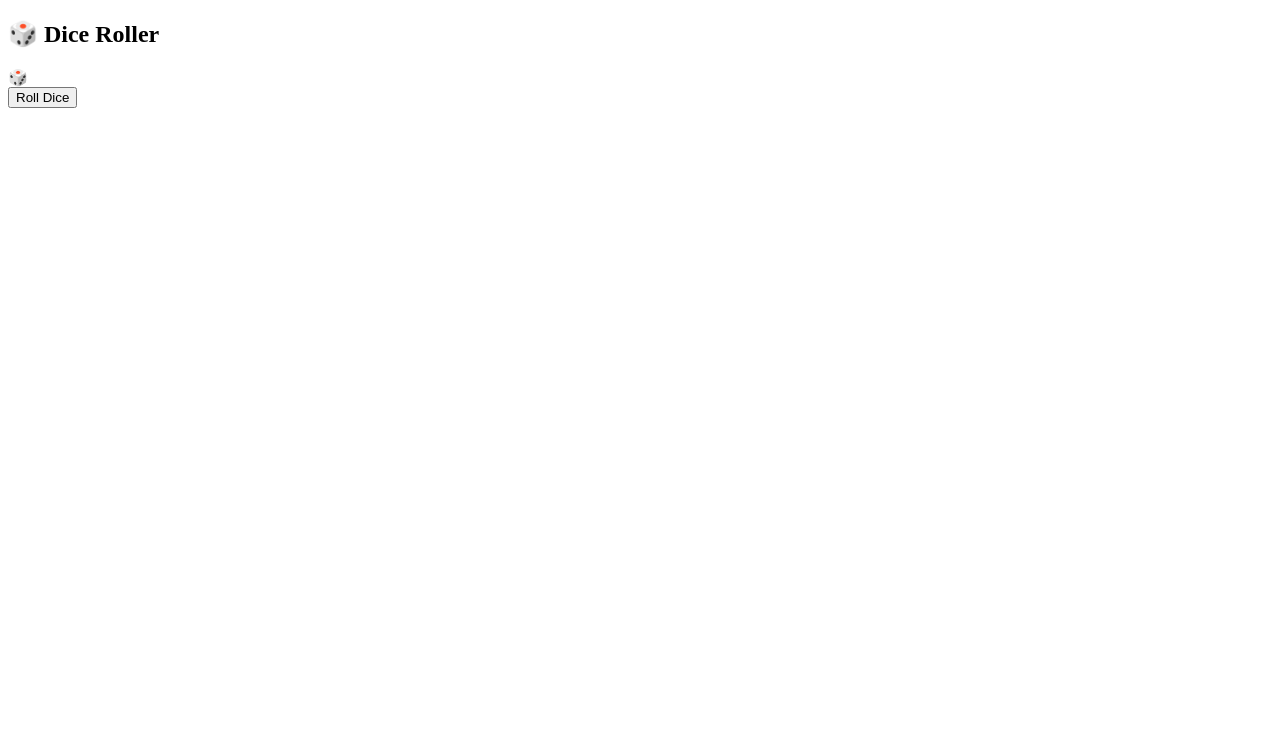
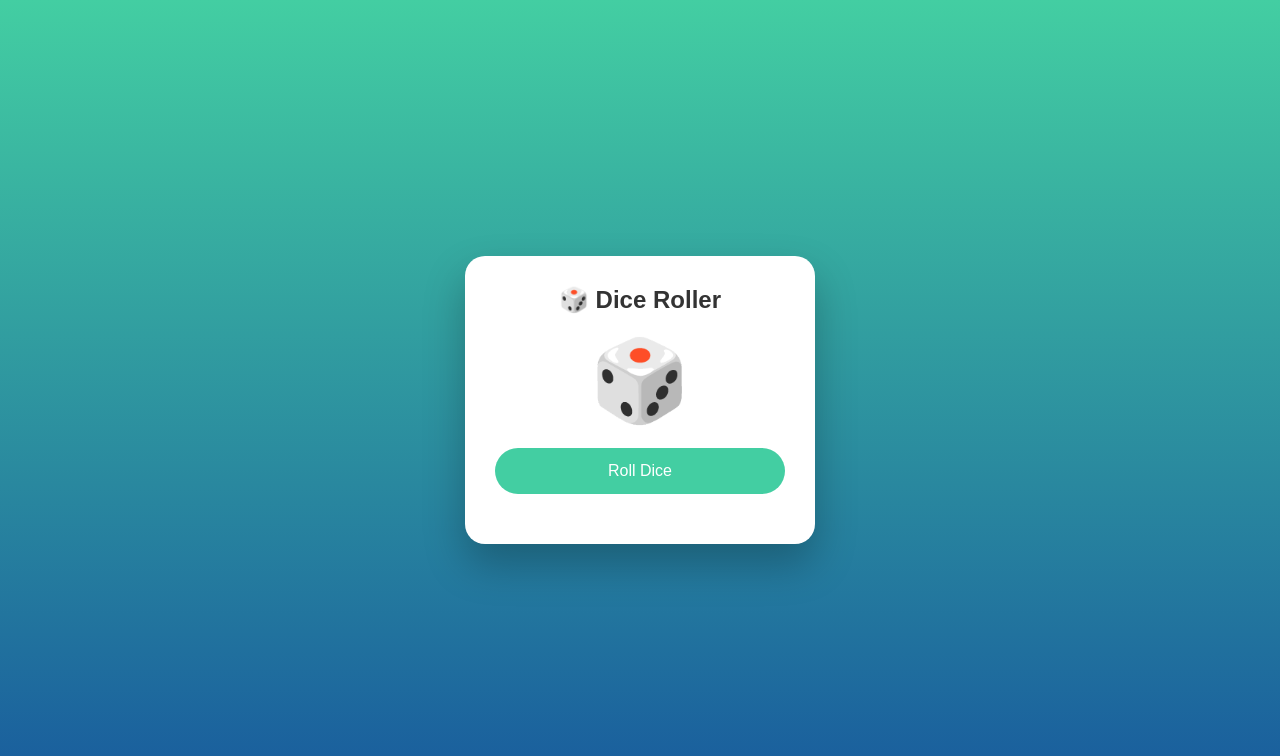
Before and after one commit to devkidarandale01/Assignment-23, a plain HTML site: page index.html in a window 1280 px wide. Drawn offline with Linux system fonts and the light colour scheme.

Commit message:
added css styling

```diff
--- a/index.html
+++ b/index.html
@@ -4,6 +4,64 @@
     <meta charset="UTF-8">
     <meta name="viewport" content="width=device-width, initial-scale=1.0">
    <title>Dice Roller App</title>
+   <style>
+  * {
+    box-sizing: border-box;
+    font-family: Arial, sans-serif;
+  }
+
+  body {
+    margin: 0;
+    height: 100vh;
+    background: linear-gradient(to bottom, #43cea2, #185a9d);
+    display: flex;
+    justify-content: center;
+    align-items: center;
+  }
+
+  .container {
+    background: white;
+    width: 90%;
+    max-width: 350px;
+    padding: 30px;
+    border-radius: 20px;
+    box-shadow: 0 20px 40px rgba(0,0,0,0.25);
+    text-align: center;
+    display: flex;
+    flex-direction: column;
+    gap: 20px;
+  }
+
+  h2 {
+    margin: 0;
+    color: #333;
+  }
+
+  .dice {
+    font-size: 80px;
+  }
+
+  button {
+    padding: 14px;
+    font-size: 16px;
+    border: none;
+    border-radius: 30px;
+    background: #43cea2;
+    color: white;
+    cursor: pointer;
+    transition: 0.3s;
+  }
+
+  button:hover {
+    background: #2fa88a;
+  }
+
+  .result {
+    font-size: 18px;
+    font-weight: bold;
+    color: #185a9d;
+  }
+</style>
 </head>
 <body>
     <body>
```
